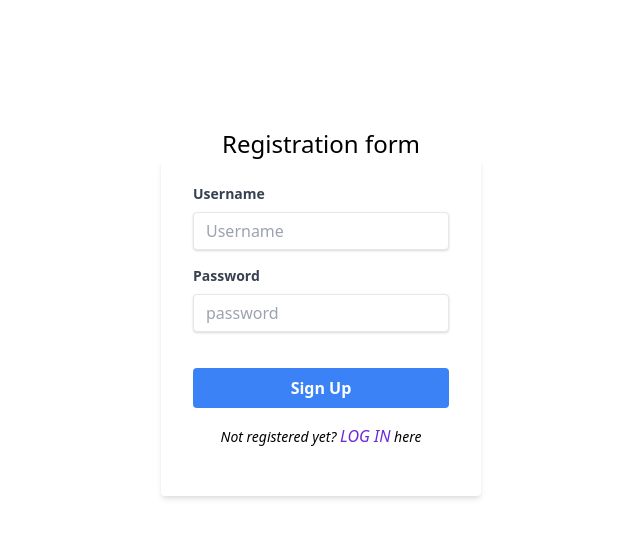
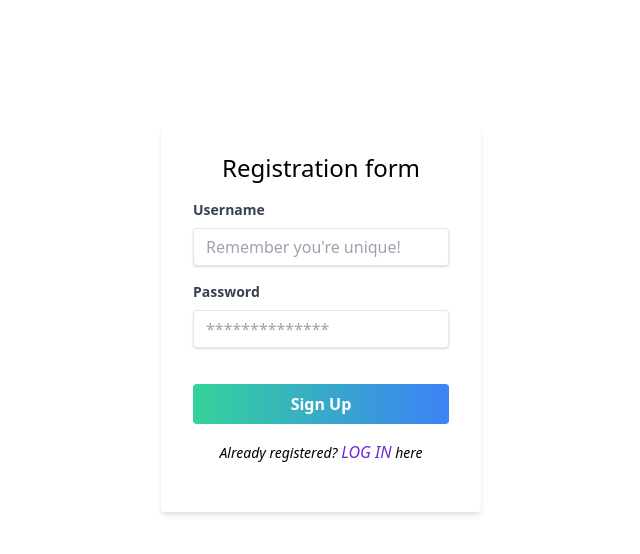
Before and after one commit to alxayeed/covid-room-finder, a Django app: page /register/ in a window 1280 px wide. Shown: the top 554 px of the page, without its empty margins (351-991 px from the left). Run offline with Django 3.2, Linux system fonts and the light colour scheme.

Commit message:
login and register desing updated

```diff
--- a/covidroom/user/templates/user/register_form.html
+++ b/covidroom/user/templates/user/register_form.html
@@ -7,11 +7,12 @@ Registration
 {% block content %}
 
 <div class="max-w-xs" style="margin-top: 10%;margin-left: 40%; max-height: 100vh;">
-    <div>
-        <h1 class="text-2xl text-center">Registration form</h1>
-    </div>
-    <div>
-        <form method="POST" class="bg-white shadow-md rounded px-8 pt-6 pb-8 mb-4 m-auto">
+
+    <div class="bg-white shadow-md rounded px-8 pt-6 pb-8 mb-4 my-4">
+        <div>
+            <h1 class="text-2xl text-center">Registration form</h1>
+        </div>
+        <form method="POST" class="my-4">
             {% csrf_token %}
             <div class="mb-4">
                 <label class="block text-gray-700 text-sm font-bold mb-2" for="username">
@@ -19,7 +20,7 @@ Registration
                 </label>
                 <input
                     class="shadow appearance-none border rounded w-full py-2 px-3 text-gray-700 leading-tight focus:outline-none focus:shadow-outline"
-                    name="username" id="username" type="text" placeholder="Username" required>
+                    name="username" id="username" type="text" placeholder="Remember you're unique!" required>
             </div>
             <div class="mb-6">
                 <label class="block text-gray-700 text-sm font-bold mb-2" for="password">
@@ -27,7 +28,7 @@ Registration
                 </label>
                 <input
                     class="shadow appearance-none border rounded w-full py-2 px-3 text-gray-700 mb-3 leading-tight focus:outline-none focus:shadow-outline"
-                    name="password" id="password" type="password" placeholder="password" required>
+                    name="password" id="password" type="password" placeholder="**************" required>
 
                 {% if form.errors %}
                 {% for key, value in form.errors.items %}
@@ -40,16 +41,17 @@ Registration
             </div>
             <div class="flex items-center justify-between">
                 <button
-                    class="bg-blue-500 hover:bg-blue-700 text-white font-bold py-2 w-full rounded focus:outline-none focus:shadow-outline"
+                    class="bg-gradient-to-r from-green-400 to-blue-500 hover:from-pink-500 hover:to-yellow-500 ... text-white font-bold py-2 w-full rounded focus:outline-none focus:shadow-outline"
                     type="submit" style="text-align: center;">
                     Sign Up
                 </button>
             </div>
-            <div class="my-4 text-center">
-                <i class="text-sm">Not registered yet? <a class="text-purple-700 text-base" href="{%url 'login'%}">
-                        LOG IN</a> here</i>
-            </div>
+
         </form>
+        <div class="my-4 text-center">
+            <i class="text-sm">Already registered? <a class="text-purple-700 text-base" href="{%url 'login'%}">
+                    LOG IN</a> here</i>
+        </div>
     </div>
 </div>
 {% endblock%}
```
Also changed, not shown: covidroom/user/templates/user/login.html (+7 -6 lines).
